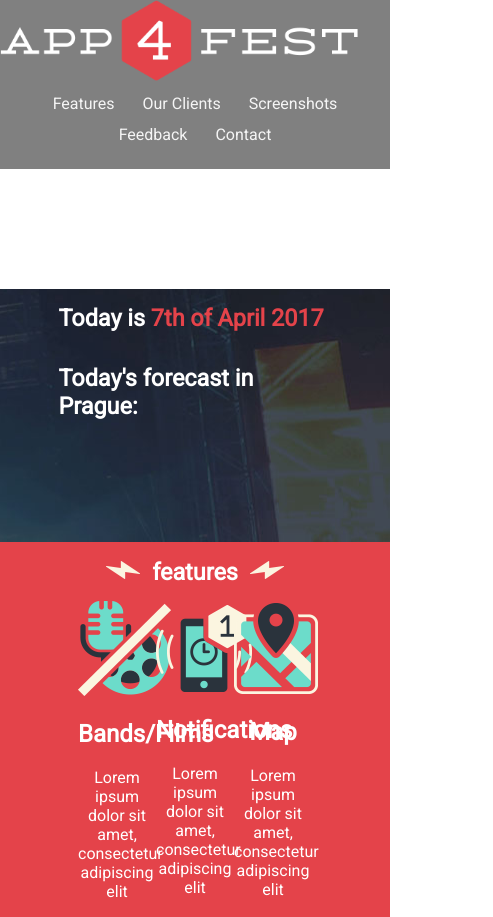
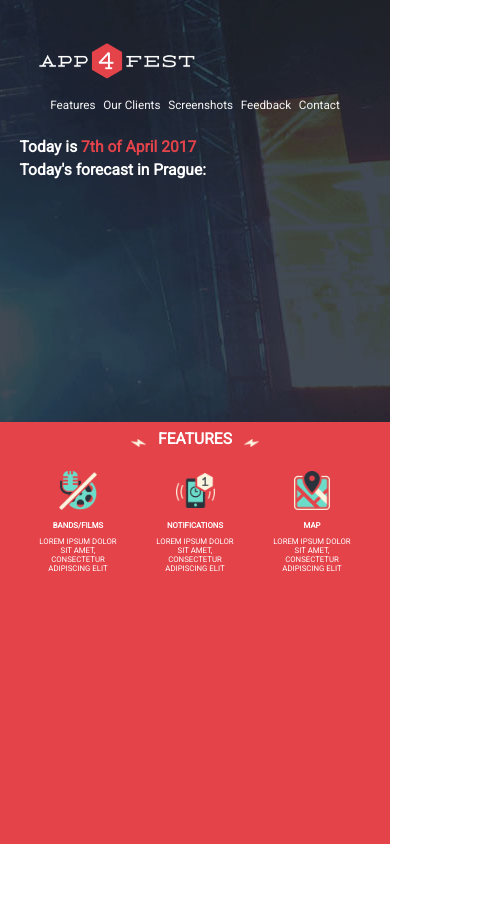
Before and after one commit to Steril/olap, a plain HTML site: page index.html in a window 390 px wide. Shown: the whole page, 493 px wide, since content can reach past the window. After the commit the page ends 844 px from the top, so only its background shows below. Drawn offline with nearby package versions, Linux system fonts and the light colour scheme; no server answers.

Commit message:
0.9 Responsive

```diff
--- a/index.html
+++ b/index.html
@@ -10,10 +10,11 @@
         <script type="text/javascript" src="js/javascript.js"></script>
     </head>
     <body>
-    <div class="container">
+        <div class="container">
+        <div class="wrapper">
         <header>
-            <div id="logo">
-            <img src="resources/images/logo_retina.png"
+          <div id="logo">
+            <img src="resources/images/logo_retina.png">
             </div>
             <div class="nav">
                 <ul>
@@ -23,7 +24,6 @@
                     <li><a href="#">Feedback</a></li>
                     <li><a href="#">Contact</a></li>
                 </ul>
-            </div>
             </div>
         </header>
         <div id="scroll-header">
@@ -41,7 +41,7 @@
                 </div>
             </div>
             </div>
-            <div class="wrapper">
+
         <div class="js-content">
             <div class="date">
             <h1 id="date_h"><span id="white">Today is </span></h1>
@@ -50,10 +50,9 @@
             <h1 id="forecast_h"><span id="white"> Today's forecast in Prague: </span></h1>
             </div>
             </div>
-            </div>
-
+        </div>
             <div class="features-box">
-                <div class="features-head">
+                <div class="feature-text">
                     <div id="arrow-left"><img src="resources/images/features_arrow_left.png" alt="arrow left"></div>
                     <div id="features-h">
                     <h1>features</h1>
@@ -78,5 +77,5 @@
             </div>
                     </div>
                 </div>
-        </div>
+            </div>
     </body>
--- a/js/javascript.js
+++ b/js/javascript.js
@@ -19,4 +19,16 @@ function getOrdinal(n) {
      var forecast_element = document.getElementById("forecast_h");
      forecast_element.insertAdjacentHTML('beforeend', forecast_string );
     });
+
+    var portHeight =  $( window ).height();
+    var halfHeight = $(window).height()/2;
+
+    jQuery(window).scroll(function() {
+if($(window).scrollTop() > $(document).height()/5) {
+    jQuery('#scroll-header').stop().animate({ top: '0px' });
+} else {
+    jQuery('#scroll-header').stop().animate({ top: '-100vw' });
+}
+});
+
  }); // document ready
--- a/sass/_header.scss
+++ b/sass/_header.scss
@@ -1,45 +1,66 @@
 header {
     float: left;
-      position: relative;
-      display: block;
-    background: grey;
-    height: 20vh;
+      position: absolute;
+      display: inline block;
+    height: 20vmin;
     width: 100vw;
+    text-align: center;
+     display:flex;
+   flex-wrap: wrap;
+     overflow: hidden;
+    margin-top: 5vh;
+
     img {
-        height: 10vh;
+        width: 40vmin;
+        height: 10vmin;
+      // margin: 0 0 0 2vmin;
+        margin-left: 10vmin;
+        float: left;
+        object-fit: contain;
     }
 }
 
 #scroll-header {
     width: 100vw;
     visibility: hidden;
-    top: -10vh;
+    top: -20vmin;
+    height: 20vmin;
+
 }
 
 .nav {
     font-family: $roboto;
-    position: absolute;
     text-align: center;
-    width: 100%;
-    float: left;
+    margin-top: 2vmin;
+    margin-left: auto;
+    margin-right: auto;
+    float: right;
     height: auto;
     display: block;
+     overflow: hidden;
+    position:relative;
+
   ul {
-      float: left;
+      float: right;
       position: relative;
       display: block;
-    margin: 0;
+   margin: 0;
     padding: 0;
     list-style: none;
 
   }
 
-  li { display: inline-block; }
+  li {
+      float:left;
+      position:relative;
+      display: inline-block;
+    }
 
   a {
     display: block;
-    padding: 6px 12px;
+    padding: 1vmin 1vmin;
     text-decoration: none;
+      font-size: 3vmin;
       color: whitesmoke;
       &:hover {
         color:red;
--- a/scss/main.scss
+++ b/scss/main.scss
@@ -16,23 +16,77 @@
       "../sass/header"
 ;
 
-.container {
+.container{
+    height: 100vh;
+    overflow: hidden;
+}
+
+.features-box {
+    background-color: $red-color;
+    position:absolute;
+    margin-top: 50vh;
+   // margin-bottom: 60vmin;
+    width:100vw;
+    height: 50vh;
+     max-width: 100vw;
+    min-height: 50vh;
+    overflow: hidden;
+    text-transform: uppercase;
+    left: 0;
+    right: 0;
+    .feature-text{
+        margin-top: 2vmin;
+        #arrow-left, #arrow-right{
+    margin-top: 0.5vmin;
+    img {
+        width:4vmin;
+    }
+}
+
+    }
+    .feature-icons {
+    @extend .div-liner;
+         display: flex;
+    flex-direction: row;
+    .icons{
+        width: 20vmin;
+        height: 10vmin;
+        margin: 5vmin 5vw 5vw 5vw;
+        text-align: center;
+        img {
+            width: 10vmin;
+            height: 10vmin;
+            object-fit: contain;
+        }
+    }
+}
+
+.feature-text {
+     @extend .div-liner;
+    #features-h {
+        margin: 0 3vw 0 3vw;
+    }
+}
 
 }
 
+
+.wrapper {
+    background: url("../resources/images/a4f_bg.jpg") no-repeat #1b1f26;
+    background-position: right;
+    height: 50vh;
+    min-height: 50vh;
+    max-width: 100vw;
+    overflow: hidden;
+    @include centerer(true, false);
+    margin-top: 0vh;
         .js-content {
             @include centerer(true, false);
-    width:70vw;
-}
-
-
-.features-box {
-
-    background-color: $red-color;
-    margin-top: 30vh;
-
-}
-
+            width:90vmin;
+            margin-top: 7vh;
+            margin-left: auto;
+            margin-right: auto;
+            text-align: center;
                 .date, .forecast {
                     color: $red-color;
                     display: inline-block;
@@ -42,34 +96,33 @@
                             color: white !important;
                         }
                     }
+        }
 
-.wrapper {
-    background: url("../resources/images/a4f_bg.jpg") no-repeat #1b1f26;
-    background-position: right;
-    height: 40vh;
-    width: 100vw;
-    @include centerer(true, false);
-    margin-top: 0vh;
-    z-index: -1;
 }
 
 h1 {
-    font-size: 6vmin;
+    font-size: 5vmin;
+
+    margin: 0 0 1vmin 0;
+}
+h2 {
+    font-size: 3vmin;
+}
+ p {
+        font-size: 2vmin;
     }
 
-.feature-icons {
-  padding: 0 20vw 0 20vw;
-  @extend .div-liner;
-    .icons{
-        width: 20vw;
-        margin: auto;
-        text-align: center;
+@media screen and ( max-width: 400px ) {
+    h1 {
+        font-size: 4vmin;
 }
+    h2 {
+        font-size: 2vmin;
+}
+    header {
+        font-size: 2vmin;
+
     }
 
-.features-head {
-     @extend .div-liner;
-    #features-h {
-        margin: 0 3vw 0 3vw;
+
    }
-}
```
Also changed, not shown: css/main.css, 1 other file. Lines whose indentation alone changed are shown as unchanged.
